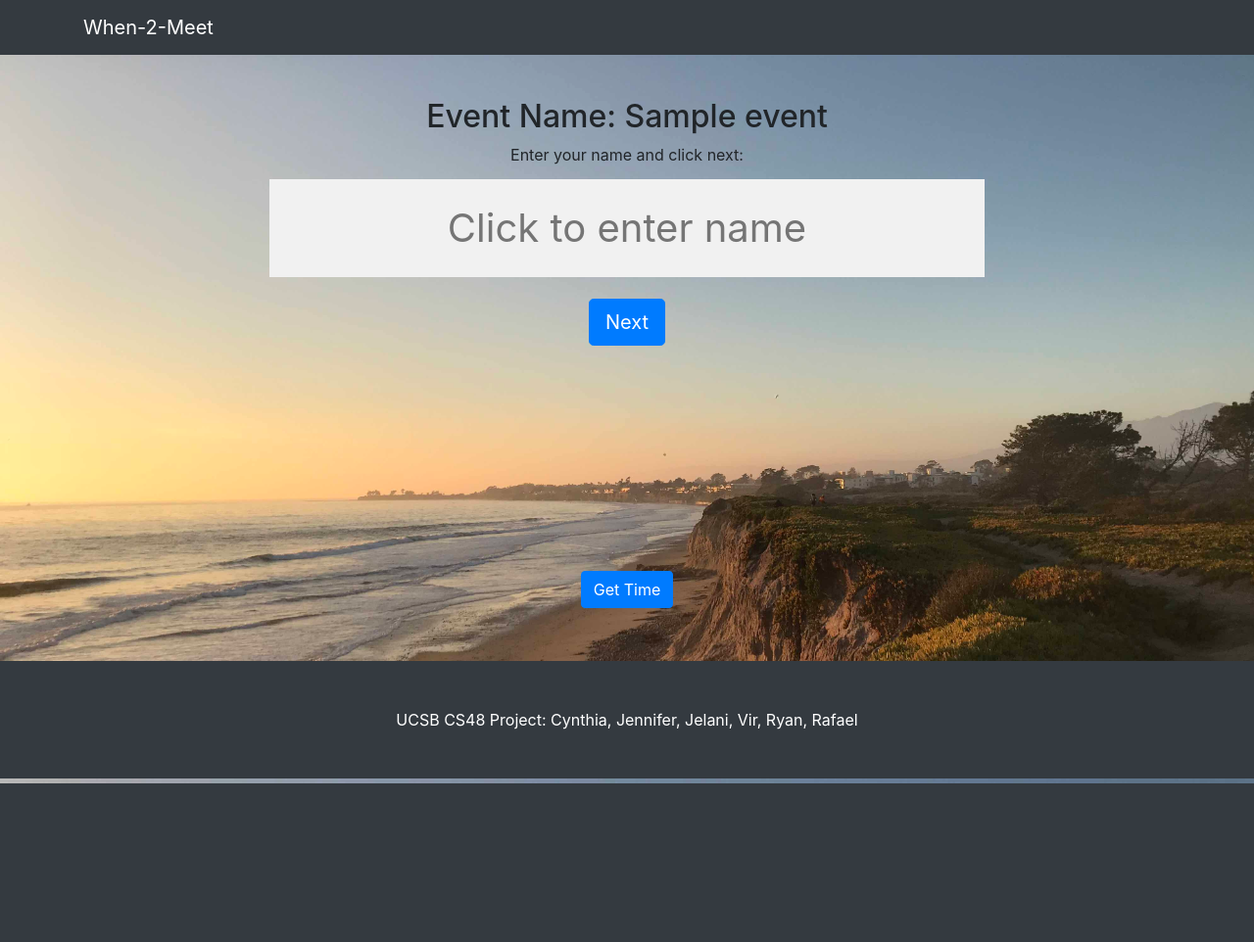
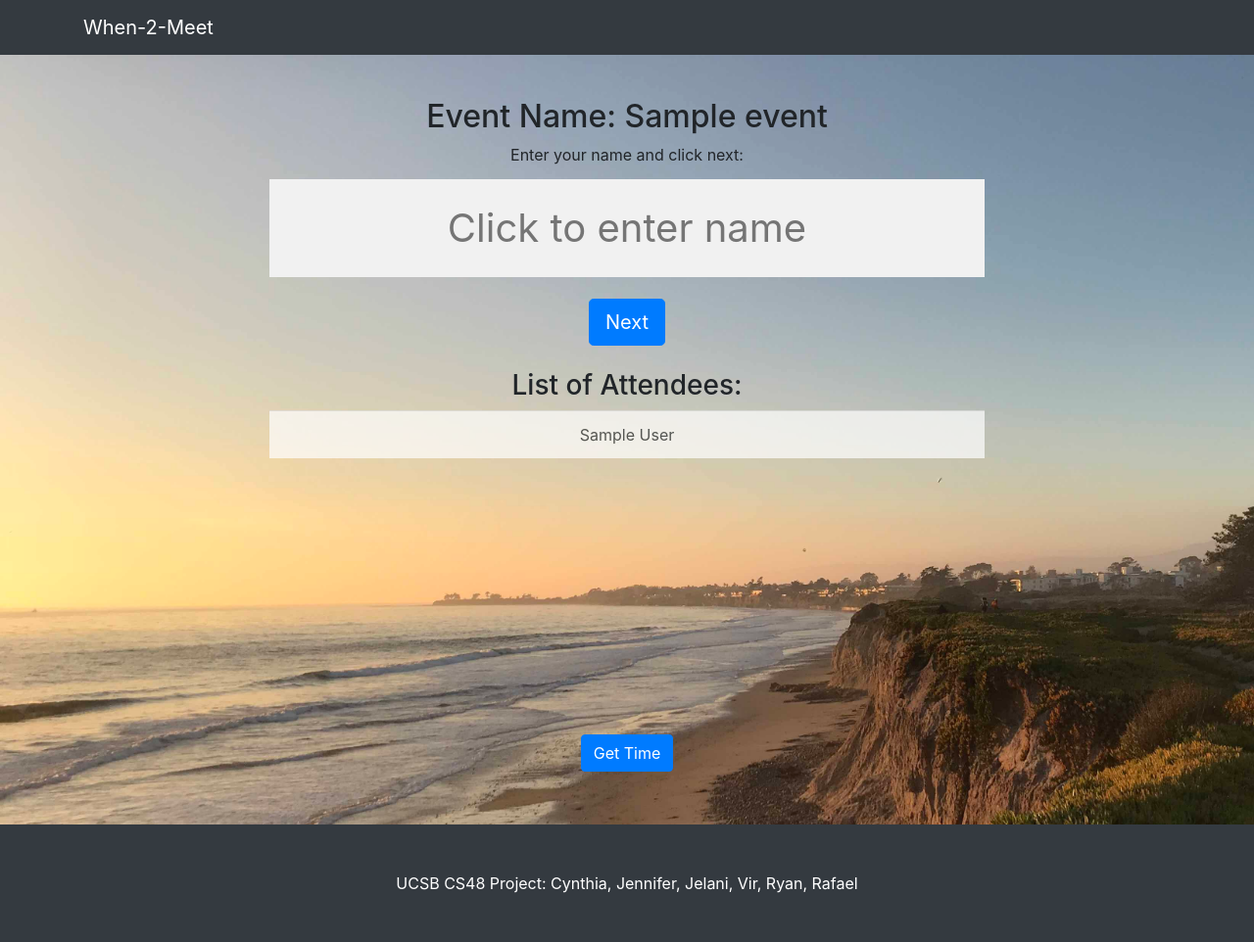
Before and after one commit to ucsb-cs48-w19/6pm-when2meet, a Flask app: a page that uses templates/event.html in a window 1280 px wide. Shown: the whole page at 98% size. Before the commit the page ends 800 px from the top, so only its background shows below. Run offline with Flask 2, Linux system fonts and the light colour scheme; tables that the repository leaves empty hold one stand-in row (values such as "Sample post"); some libraries are stand-ins or nearby versions.

Commit message:
list of attendees

```diff
--- a/app.py
+++ b/app.py
@@ -66,7 +66,8 @@ def event(event_token):
 		else:
 			dateS = e.dateStart.strftime('%m/%d/%Y')
 			dateE = e.dateEnd.strftime('%m/%d/%Y')
-			return render_template('event.html', event=e, dateS=dateS, dateE=dateE)
+			users = db.session.query(Users).filter(Users.event_id==e.id).all()
+			return render_template('event.html', event=e, users=users, dateS=dateS, dateE=dateE)
 	if request.method=='POST':
 		print('in post')
 		e = db.session.query(Events).filter(Events.token==event_token).first()
--- a/static/css/createuser.css
+++ b/static/css/createuser.css
@@ -26,5 +26,6 @@ form {
   }
 
   section[id=about] {
-    padding: 100px 0 200px;
+    height: 90vh;
+    padding: 100px 0 0px;
   }
--- a/templates/event.html
+++ b/templates/event.html
@@ -67,6 +67,15 @@ bugs:
             <label for="name">Enter your name and click next:</label>
             <input type="text" name="username" placeholder="Click to enter name" id="username" />
             <input class="btn btn-start btn-primary btn-lg" type = "submit" value = "Next">
+            <div>
+              <br />
+              <h3>List of Attendees:</h3>
+              <ul class="list-group list-group-flush">
+                {%- for item in users %}
+                  <li class="list-group-item" style="opacity:0.7">{{item.name}}</li>
+                {%- endfor %}
+              </ul>
+            </div>
           </div>
         </div>
       </div>
```
